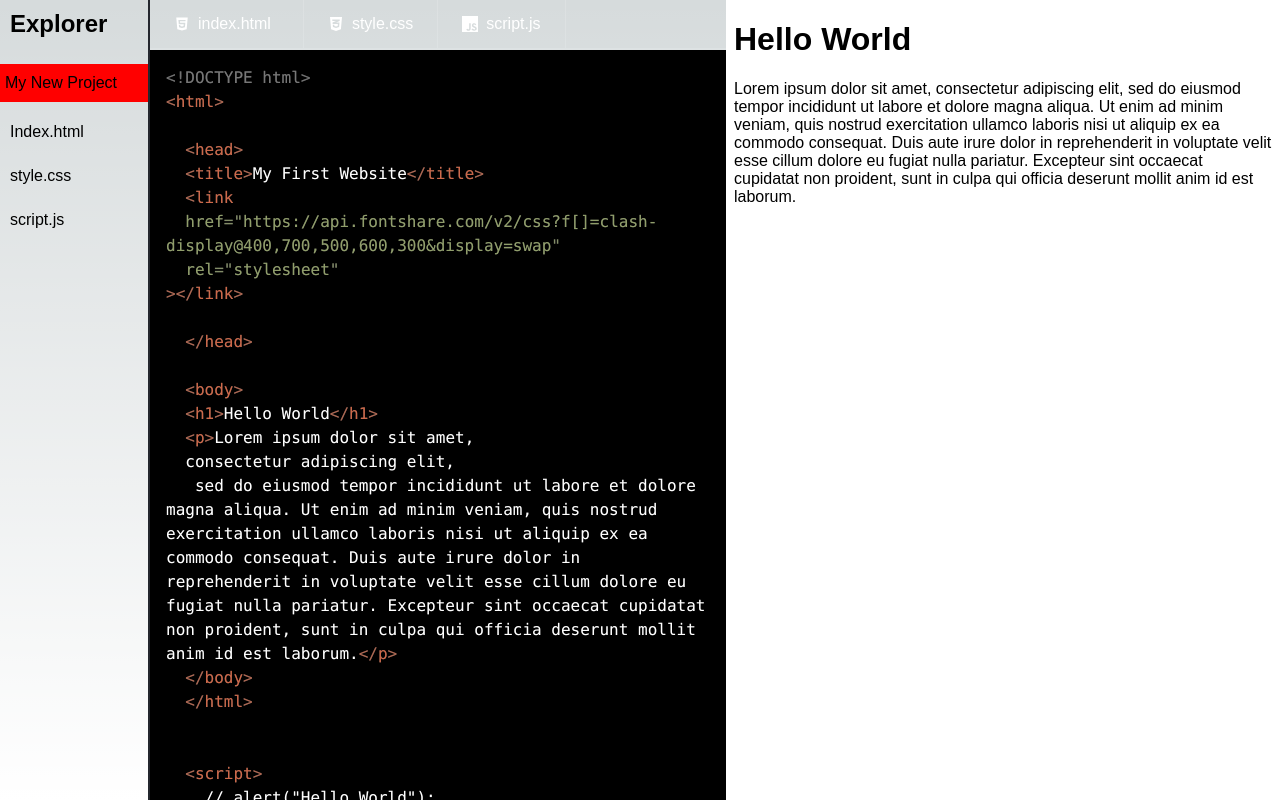
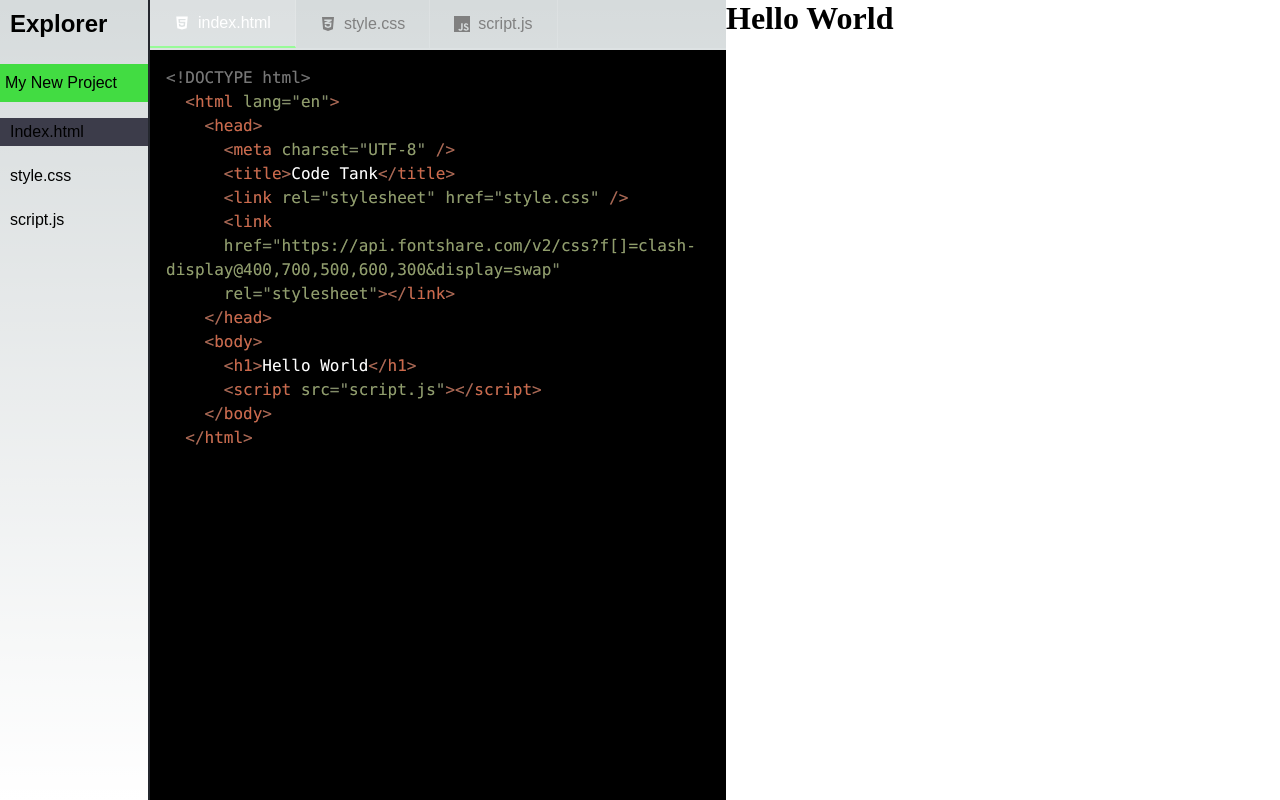
Before and after one commit to temidayo-falomo/codetank, a Next.js app: page /editor in a window 1280 px wide. Built offline with nearby package versions, Linux system fonts and the light colour scheme; a small style sheet from the web is missing; a web font is replaced by a local one.

Commit message:
UI fixes

```diff
--- a/src/components/sidebar/Sidebar.module.css
+++ b/src/components/sidebar/Sidebar.module.css
@@ -13,7 +13,7 @@
 
 .filename {
   padding: 10px 5px;
-  background-color: red;
+  background-color: rgb(66, 220, 66);
 }
 
 .col {
@@ -26,8 +26,13 @@
   padding: 5px 10px;
   /* border: 1px #3c3c4a solid; */
   cursor: pointer;
+  transition: all 0.2s ease-in-out;
 }
 
 .col span:hover {
   background-color: #3c3c4a;
 }
+
+.col span.active {
+  background-color: #3c3c4a;
+}
--- a/src/components/sidebar/Sidebar.tsx
+++ b/src/components/sidebar/Sidebar.tsx
@@ -1,6 +1,12 @@
+import { useState } from "react";
 import styles from "./Sidebar.module.css";
 
-export default function Sidebar() {
+interface SidebarProps {
+  language: string;
+  setLanguage: (language: string) => void;
+}
+
+export default function Sidebar({ language, setLanguage }: SidebarProps) {
   return (
     <div className={styles.aside}>
       <div className={styles.top}>
@@ -14,9 +20,30 @@ export default function Sidebar() {
       </div>
 
       <div className={styles.col}>
-        <span>Index.html</span>
-        <span>style.css</span>
-        <span>script.js</span>
+        <span
+          onClick={() => {
+            setLanguage("xml");
+          }}
+          className={language === "xml" ? styles.active : ""}
+        >
+          Index.html
+        </span>
+        <span
+          onClick={() => {
+            setLanguage("css");
+          }}
+          className={language === "css" ? styles.active : ""}
+        >
+          style.css
+        </span>
+        <span
+          onClick={() => {
+            setLanguage("javascript");
+          }}
+          className={language === "javascript" ? styles.active : ""}
+        >
+          script.js
+        </span>
       </div>
     </div>
   );
--- a/src/containers/Editor/Editor.module.css
+++ b/src/containers/Editor/Editor.module.css
@@ -22,8 +22,18 @@
   padding: 0 1.5rem;
   cursor: pointer;
   transition: all 0.2s ease-in-out;
+  border-right: 1px solid rgba(255, 255, 255, 0.15);
+  color: gray;
+}
+
+.navItem:hover {
+  background-color: rgba(255, 255, 255, 0.15);
+}
+
+.navItem.active {
+  background-color: rgba(255, 255, 255, 0.15);
   color: #fff;
-  border-right: 1px solid rgba(255, 255, 255, 0.15);
+  border-bottom: 2px palegreen solid;
 }
 
 .codeblock {
--- a/src/containers/Editor/Editor.tsx
+++ b/src/containers/Editor/Editor.tsx
@@ -1,68 +1,83 @@
 import Sidebar from "@/components/sidebar/Sidebar";
 import styles from "./Editor.module.css";
 import Head from "next/head";
-import { useEffect, useState } from "react";
+import { use, useEffect, useState } from "react";
 import Prism from "prismjs";
 import { AiFillHtml5 } from "react-icons/ai";
 import { FaCss3Alt } from "react-icons/fa";
 import { SiJavascript } from "react-icons/si";
+import { CgClose } from "react-icons/cg";
 
 export default function Editor() {
-  const [code, setCode] = useState<string>(`<!DOCTYPE html>
-<html>
+  const [language, setLanguage] = useState<string>("xml"); // ["xml", "css", "js"
 
+  const [htmlCode, setHtmlCode] = useState<string>(
+`<!DOCTYPE html>
+  <html lang="en">
     <head>
-  <title>My First Website</title>
+      <meta charset="UTF-8" />
+      <title>Code Tank</title>
+      <link rel="stylesheet" href="style.css" />
       <link
       href="https://api.fontshare.com/v2/css?f[]=clash-display@400,700,500,600,300&display=swap"
-  rel="stylesheet"
-></link>
-
+      rel="stylesheet"></link>
     </head>
-
     <body>
       <h1>Hello World</h1>
-  <p>Lorem ipsum dolor sit amet,
-  consectetur adipiscing elit,
-   sed do eiusmod tempor incididunt ut labore et dolore magna aliqua. Ut enim ad minim veniam, quis nostrud exercitation ullamco laboris nisi ut aliquip ex ea commodo consequat. Duis aute irure dolor in reprehenderit in voluptate velit esse cillum dolore eu fugiat nulla pariatur. Excepteur sint occaecat cupidatat non proident, sunt in culpa qui officia deserunt mollit anim id est laborum.</p>
+      <script src="script.js"></script>
     </body>
   </html>
-
-
-  <script>
-    // alert("Hello World");
-  </script>
-
-  <style>
-    body {
-
-      color: #000;
-      font-family: "Clash Display", sans-serif;
-    }
-    </style>
   `);
 
-  const [htmlCode, setHtmlCode] = useState<string>("");
-  const [cssCode, setCssCode] = useState<string>("");
-  const [jsCode, setJsCode] = useState<string>("");
+  const [cssCode, setCssCode] = useState<string>(
+`* {
+  margin: 0;
+  padding: 0;
+  box-sizing: border-box;
+  }
 
-  const handleKeyDown = (e: any) => {
-    // let value = "xml",
-    //   selStartPos = e.currentTarget.selectionStart;
-    // // handle 4-space indent on
-    // if (e.key === "Tab") {
-    //   value =
-    //     value.substring(0, selStartPos) +
-    //     "    " +
-    //     value.substring(selStartPos, value.length);
-    //   e.currentTarget.selectionStart = selStartPos + 3;
-    //   e.currentTarget.selectionEnd = selStartPos + 4;
-    //   e.preventDefault();
-    //   setCode(value);
-    // }
-  };
+  body {
+    background-color: #fff;
+    color: #000;
+    font-family: "Clash Display";
+  }
+
+  h1 {
+    font-family: "Clash Display";
+  }
+  `);
+
+  const [jsCode, setJsCode] = useState<string>(
+    `console.log("Hello World");
+  `);
+
+  const [code, setCode] = useState<string>(
+    htmlCode +
+      "<style>" +
+      cssCode +
+      "</style>" +
+      "<scri" +
+      "pt>" +
+      jsCode +
+      "</scri" +
+      "pt>"
+  );
 
   const [loading, setLoading] = useState(false);
+
+  useEffect(() => {
+    setCode(
+      htmlCode +
+        "<style>" +
+        cssCode +
+        "</style>" +
+        "<scri" +
+        "pt>" +
+        jsCode +
+        "</scri" +
+        "pt>"
+    );
+  }, [htmlCode, cssCode, jsCode]);
 
   useEffect(() => {
     Prism.highlightAll();
@@ -89,20 +104,43 @@ export default function Editor() {
       </Head>
 
       <div className={styles.editor}>
-        <Sidebar />
+        <Sidebar language={language} setLanguage={setLanguage} />
 
         <div className={styles.codeblock}>
           <div className={styles.nav}>
-            <div className={styles.navItem}>
+            <div
+              onClick={() => {
+                setLanguage("xml");
+              }}
+              className={`${styles.navItem} ${
+                language === "xml" ? styles.active : ""
+              }`}
+            >
               <AiFillHtml5 />
               <span className={styles.navItemText}>index.html</span>
-              <span></span>
+              {/* {<CgClose />} */}
             </div>
-            <div className={styles.navItem}>
+
+            <div
+              onClick={() => {
+                setLanguage("css");
+              }}
+              className={`${styles.navItem} ${
+                language === "css" ? styles.active : ""
+              }`}
+            >
               <FaCss3Alt />
               <span className={styles.navItemText}>style.css</span>
             </div>
-            <div className={styles.navItem}>
+
+            <div
+              onClick={() => {
+                setLanguage("javascript");
+              }}
+              className={`${styles.navItem} ${
+                language === "javascript" ? styles.active : ""
+              }`}
+            >
               <SiJavascript />
               <span className={styles.navItemText}>script.js</span>
             </div>
@@ -111,25 +149,40 @@ export default function Editor() {
           <div className="code-edit-container">
             <textarea
               className="code-input"
-              value={code}
+              value={
+                language === "xml"
+                  ? htmlCode
+                  : language === "css"
+                  ? cssCode
+                  : jsCode
+              }
               onChange={(e) => {
-                setCode(e.target.value);
+                if (language === "xml") {
+                  setHtmlCode(e.target.value);
+                } else if (language === "css") {
+                  setCssCode(e.target.value);
+                } else if (language === "javascript") {
+                  setJsCode(e.target.value);
+                }
                 setLoading(true);
 
                 setTimeout(() => {
                   setLoading(false);
                 }, 1500);
               }}
-              onKeyDown={handleKeyDown}
             ></textarea>
             <pre className="code-output">
               <code
-                className={`language-xml`}
+                className={`language-${language}`}
                 style={{
                   whiteSpace: "pre-wrap",
                 }}
               >
-                {code}
+                {language === "xml"
+                  ? htmlCode
+                  : language === "css"
+                  ? cssCode
+                  : jsCode}
               </code>
             </pre>
           </div>
```
Lines whose indentation alone changed are shown as unchanged.
